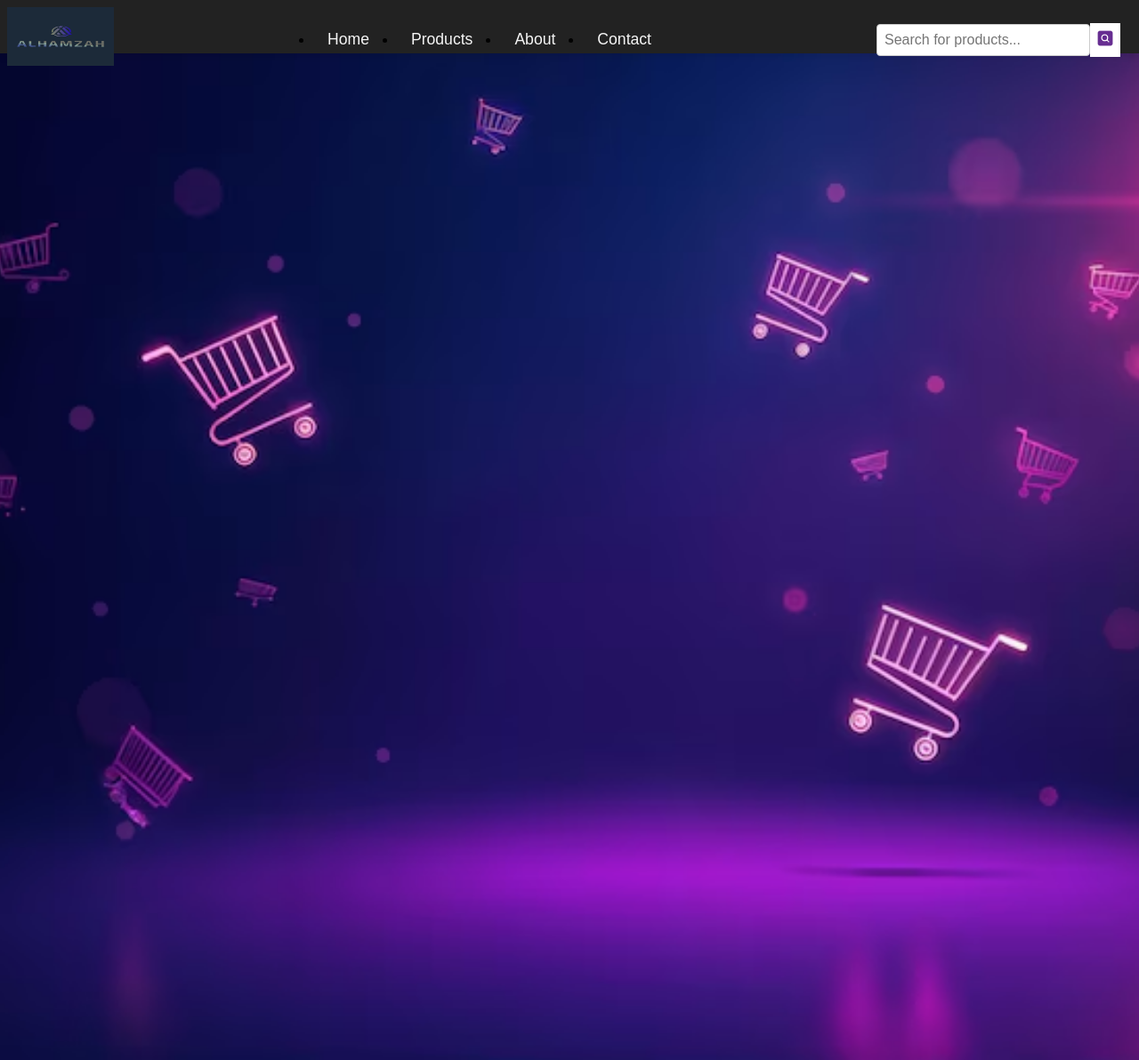
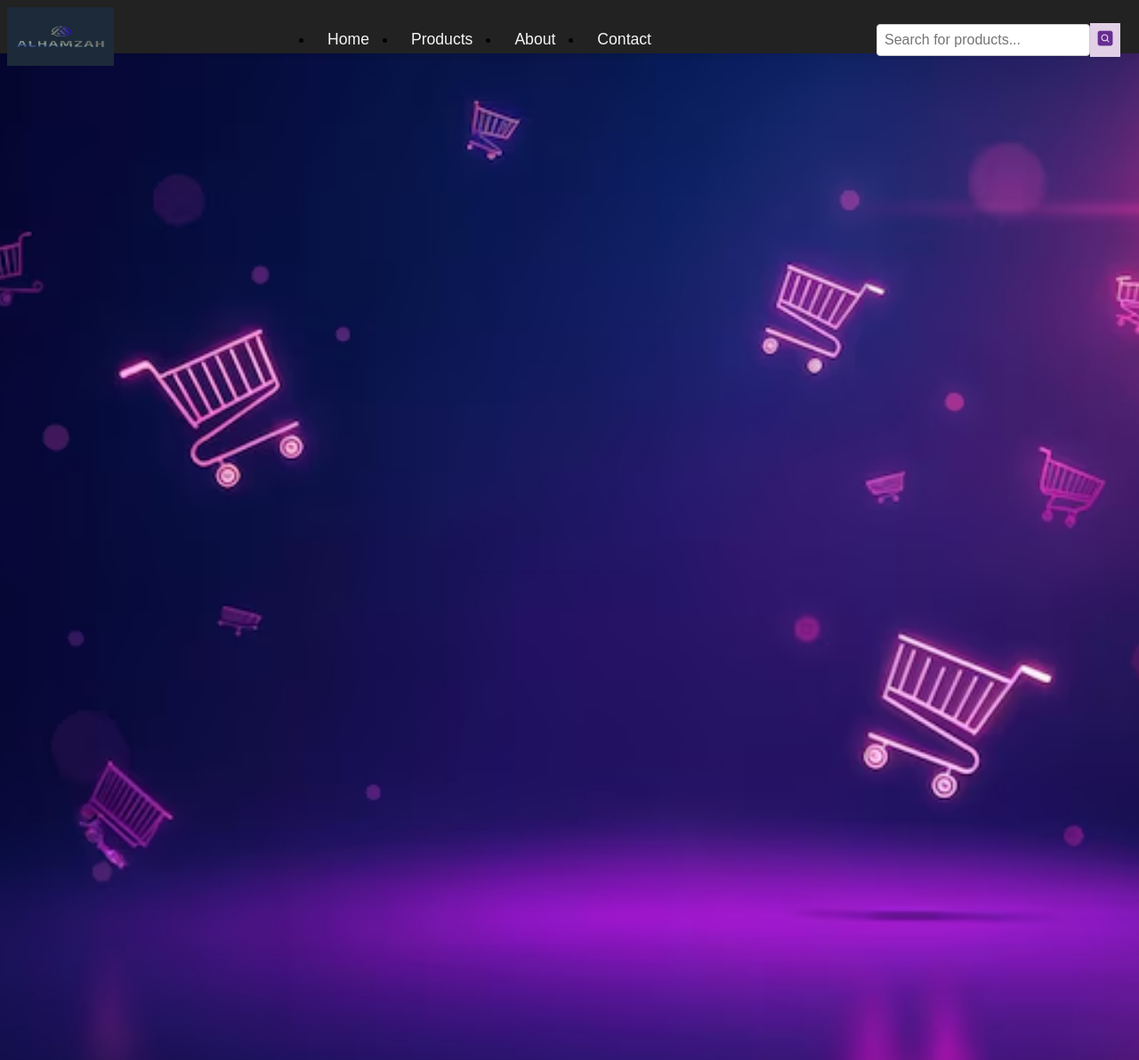
Before and after one commit to mohammed-aladni/login-repo, a PHP site: page /homepage.html in a window 1280 px wide. Shown: the whole page at 89% size. Run offline with PHP 8.4, Linux system fonts and the light colour scheme.

Commit message:
update background image cover the full screen area

```diff
--- a/css/styles.css
+++ b/css/styles.css
@@ -106,7 +106,7 @@ body {
 .search-bar button {
   padding: 8px;
   font-size: 1rem;
-  background-color: #fff;
+  background-color: #e2d0e6;
   border: none;
   cursor: pointer;
 }
@@ -128,9 +128,8 @@ main {
 
 .background-image {
   width: 100%;
-  height: calc(100vh - 60px); /* Subtract navbar height */
-  overflow: hidden;
-  position: relative;
+    height: 100vh; /* Set to full viewport height */
+    overflow: hidden; /* Hide any overflow */
 }
 
 .background-image img {
@@ -251,7 +250,7 @@ footer {
   }
 
   .background-image {
-      height: 40vh;
+    height: 60vh; /* Adjust the height to fit better if needed */
   }
 
   .search-bar {
@@ -303,7 +302,7 @@ footer {
   }
 
   .background-image {
-      height: 35vh;
+    height: 50vh; /* Further adjust for very small screens */
   }
 
   .search-bar {
```
